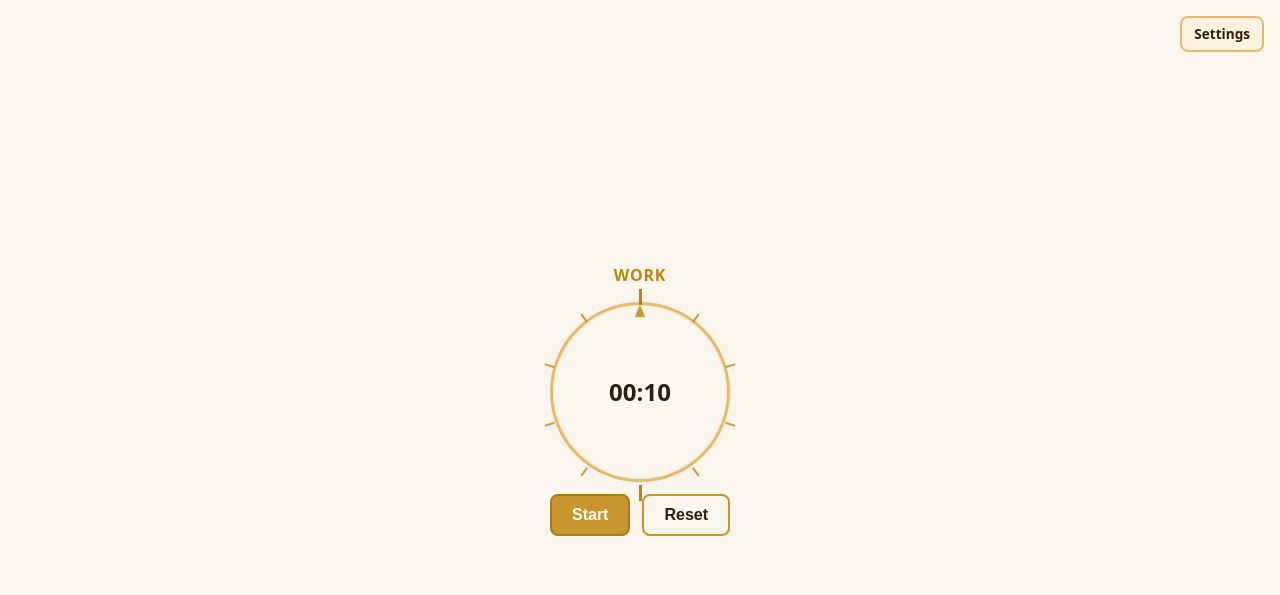
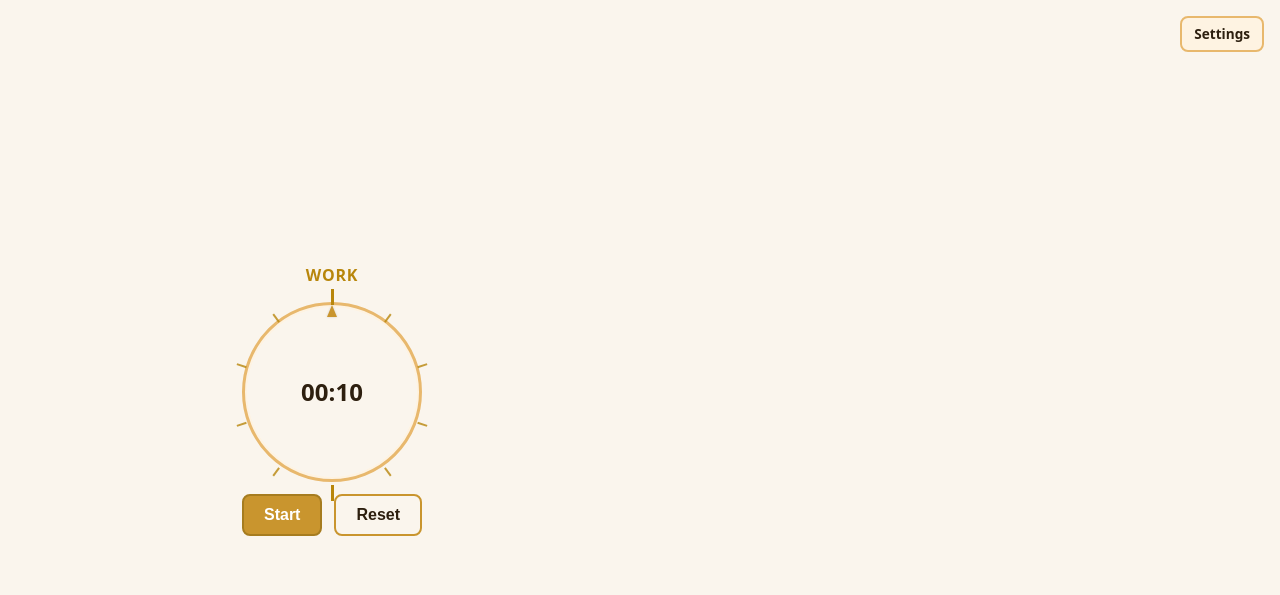
Before and after one commit to crisguardiola/pomodoro-timer, a website built with Vite: page index.html in a window 1280 px wide. Built offline with nearby package versions, Linux system fonts and the light colour scheme.

Commit message:
speaker layout

```diff
--- a/src/main.js
+++ b/src/main.js
@@ -354,7 +354,17 @@ function createUI() {
   settingsCorner.append(settingsTrigger, settingsPanel);
 
   rootEl.append(modeLabelEl, clockWrap, controls);
-  app.append(settingsCorner, rootEl);
+
+  // Two-column layout: left = timer (centred), right = reserved for later
+  const layoutColumns = document.createElement("div");
+  layoutColumns.className = "layout-columns";
+  const columnLeft = document.createElement("div");
+  columnLeft.className = "column-left";
+  const columnRight = document.createElement("div");
+  columnRight.className = "column-right";
+  columnLeft.appendChild(rootEl);
+  layoutColumns.append(columnLeft, columnRight);
+  app.append(settingsCorner, layoutColumns);
 }
 
 /**
--- a/src/style.css
+++ b/src/style.css
@@ -96,9 +96,6 @@ body[data-mode="break"] {
 body {
   margin: 0;
   min-height: 100vh;
-  display: flex;
-  align-items: center;
-  justify-content: center;
   font-family: var(--font-family);
   background-color: var(--color-bg-page);
   transition: background-color var(--transition-slow), color var(--transition-normal);
@@ -106,8 +103,31 @@ body {
 
 #app {
   width: 100%;
-  max-width: 320px;
+  min-height: 100vh;
+  display: flex;
+  flex-direction: column;
+}
+
+/* Two-column layout: left = timer (centred), right = reserved */
+.layout-columns {
+  display: flex;
+  flex: 1;
+  width: 100%;
+  min-height: 0;
+}
+
+.column-left {
+  flex: 1;
+  display: flex;
+  justify-content: center;
+  align-items: center;
   padding: var(--space-3xl);
+}
+
+.column-right {
+  flex: 1;
+  min-width: 0;
+  /* Empty for now; content to be added later */
 }
 
 /* --- Timer root (theme is applied via :root / body[data-mode]) --------------- */
```
